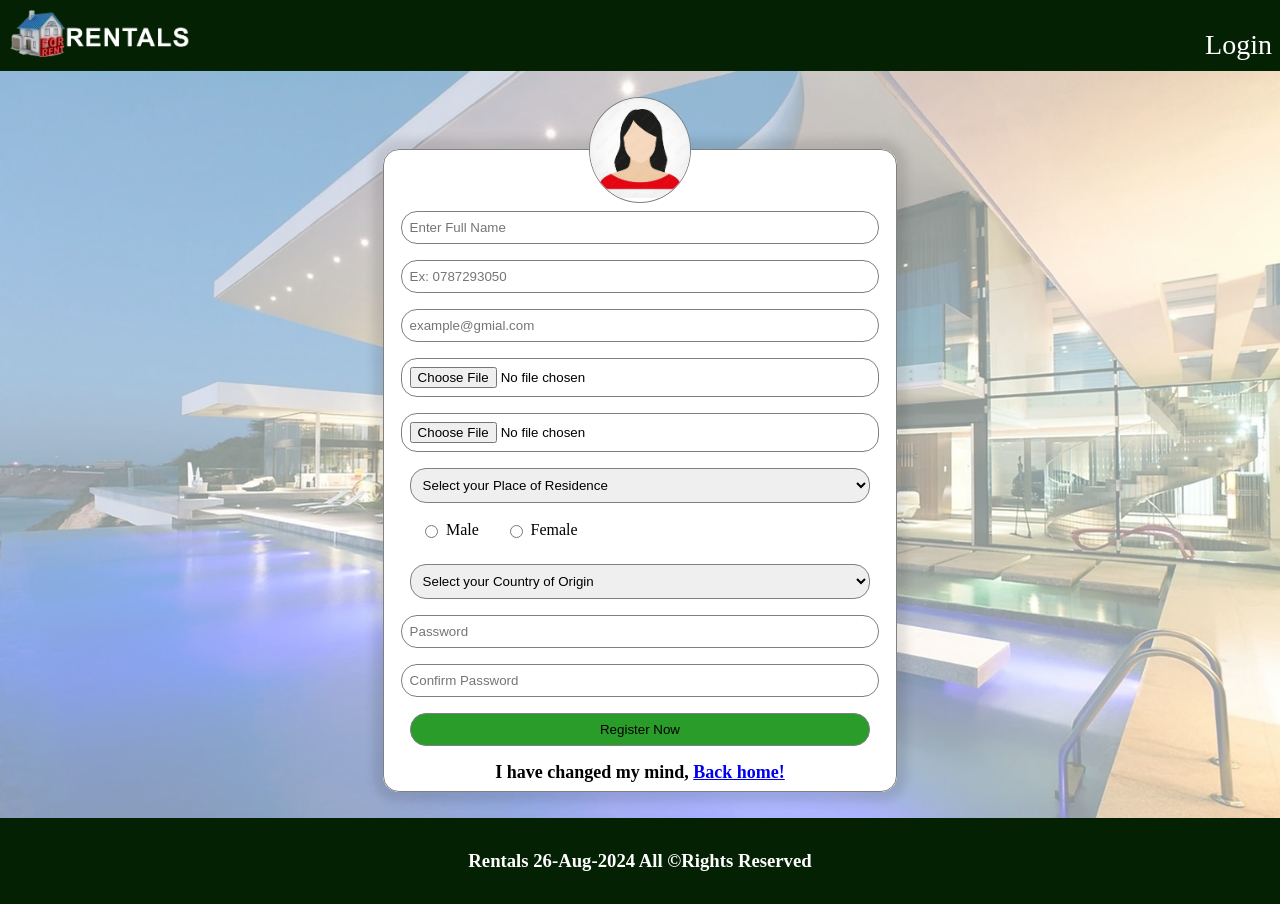
After one commit to ineskanyamuneza/Rentals, a PHP site: page /landlord-signup.php in a window 1280 px wide. The commit adds this page. Run offline with PHP 8.4, Linux system fonts and the light colour scheme.

Commit message:
all modified

```diff
--- a/Admin/add-nationality.php
+++ b/Admin/add-nationality.php
@@ -58,14 +58,14 @@
            <?php
 
            $count=0; //    so[ do] isfbb kbibldhpi noshoihsblo bosdhgpihe;pgihn
-           $ines=mysqli_query($conn,"select * from tbl_nationality order by(n_id) DESC limit 3");
+           $ines=mysqli_query($conn,"select * from tbl_nationality order by(n_id) DESC limit 100");
            while($rlt=mysqli_fetch_array($ines)){
             $count++;
           ?>
           <tr>
             <td><?php echo $count; ?></td>
             <td><?php echo $rlt['nationality']; ?></td>
-            <td><a href="#" ><div class="edit">Edit</div></a> <a href="delete-nationality.php?n=<?php echo $rlt['n_id']; ?>" onclick="return confirm('Are you sure you want to delete <?php echo $rlt['nationality']; ?>');"><div class="delete">Delete</div></a> </td>
+            <td><a href="edit-nationality.php?u=<?php echo $rlt['n_id']; ?>" ><div class="edit">Edit</div></a> <a href="delete-nationality.php?n=<?php echo $rlt['n_id']; ?>" onclick="return confirm('Are you sure you want to delete <?php echo $rlt['nationality']; ?>');"><div class="delete">Delete</div></a> </td>
           </tr>
           <?php
            }
--- a/assets/css/style.css
+++ b/assets/css/style.css
@@ -134,3 +134,91 @@
 .container .top .house .btn:hover{
     background-color: rgb(102, 171, 198);
 }
+.container .top .p{
+    padding: 2%;
+}
+.container .top .p a .btn{
+    width: auto;
+   padding: 8px;
+   background-color: rgb(100, 186, 244);
+        border-radius: 16px;
+
+}
+.container .top .p a .btn:hover{
+    background-color: rgb(69, 134, 176);
+
+}
+.container .top .p a{
+    border-style: none;
+    text-decoration: none;
+    padding: 8px;
+
+
+}
+.container .main{
+    height: 100% !important;
+    width: 100%;
+    display: block;
+    align-items: center !important;
+    align-content: center !important;
+    align-self: center !important;
+    overflow: auto;
+    background-image: url('../../images/ochmm4zi.png');
+    background-size: cover;
+    background-position: center;
+    background-blend-mode: overlay;
+    background-color: rgb(196, 201, 200);
+
+}
+.container .main fieldset{
+    width: 40%;
+    border-radius: 16px;
+    box-shadow: 0px 0px 10px 10px rgba(0,0,0,0.1);
+    margin: 2%;
+    border: 1px solid gray;
+    background-color: white
+}
+.container .main fieldset legend{
+ text-align: center !important;
+ align-items: center !important;
+ align-content: center !important;
+ border: 1px solid grey ;
+ display: block;
+ overflow: hidden;
+ border-radius: 50%;
+
+}
+.container .main fieldset input, select{
+    width: 90%;
+    padding: 8px;
+    margin: 8px;
+    border-radius: 16px;
+    outline: none;
+    border-style: none;
+    border: 1px solid gray;
+}
+.container .main fieldset form .radio{
+    width: 100%;
+    display: inline-flex;
+    overflow: hidden;
+    padding: 2%;
+
+}
+.container .main fieldset form .radio input{
+    width: auto ;
+    margin-left: 6%;
+    padding: 2%;
+    margin-top: 4px;
+}
+.container .main fieldset form .btn{
+    background-color: rgb(41, 156, 41);
+
+}
+.container .main fieldset form .btn:hover{
+    background-color: rgb(55, 185, 55);
+    cursor: pointer;
+}
+.container .main fieldset  h5{
+    padding: 8px;
+    font-size: 18px;
+}
--- a/index.php
+++ b/index.php
@@ -22,6 +22,11 @@ for ($x=0; $x < 12; $x++) {
 }
 ?>
 </div>
+<div class="top">
+    <p class="p">
+        Are you a landload and you want to register yoour houses with us? click here to register with us now..  <a href="landlord-signup.php"><span class="btn">Register With us Here</span></a>
+  </p>
+</div>
 </div>
 <?php
 include 'includes/footer.php';
--- /dev/null
+++ b/landlord-signup.php
@@ -0,0 +1,39 @@
+<?php include 'includes/header.php'; ?>
+<div class="container">
+    <div class="main">
+    <center>
+    <fieldset>
+        <legend><img src="images/user.jpeg" alt="" width="100px" height="100px"></legend>
+        <form method="post">
+            <input type="text" name="name" id="" autofocus placeholder="Enter Full Name" required title="Enter your full name">
+            <input type="text" name="contact" placeholder="Ex: 0787293050">
+            <input type="email" name="email" placeholder="example@gmial.com">
+            <input type="file" name="dp" placeholder="Choose Your Profile">
+            <input type="file" name="document" placeholder="Select your pdf document">
+            <select name="address" id="">
+                <option value="">Select your Place of Residence</option>
+                <option value="">Kabalagala</option>
+                <option value="">Kampala</option>
+            </select>
+
+            <div class="radio">
+                <input type="radio" name="gender" value="1" id="">Male <input type="radio" value="Female" name="gender" id="">Female
+            </div>
+
+            <select name="nationality" id="">
+                <option value="">Select your Country of Origin </option>
+            </select>
+
+            <input type="text" name="password" placeholder="Password" id="">
+            <input type="text" name="cpassword" placeholder="Confirm Password" id="">
+            <input type="submit" class="btn" value="Register Now">
+
+
+        </form>
+        <h5>I have changed my mind, <a href="index.php">Back home!</a></h5>
+    </fieldset>
+    </center>
+
+</div>
+</div>
+<?php include 'includes/footer.php'; ?>
```
Also changed, not shown: Admin/edit-nationality.php (added, +55 -0 lines), Admin/edit-address.php (added), images/house.webp (added), images/ochmm4zi.png (added).
